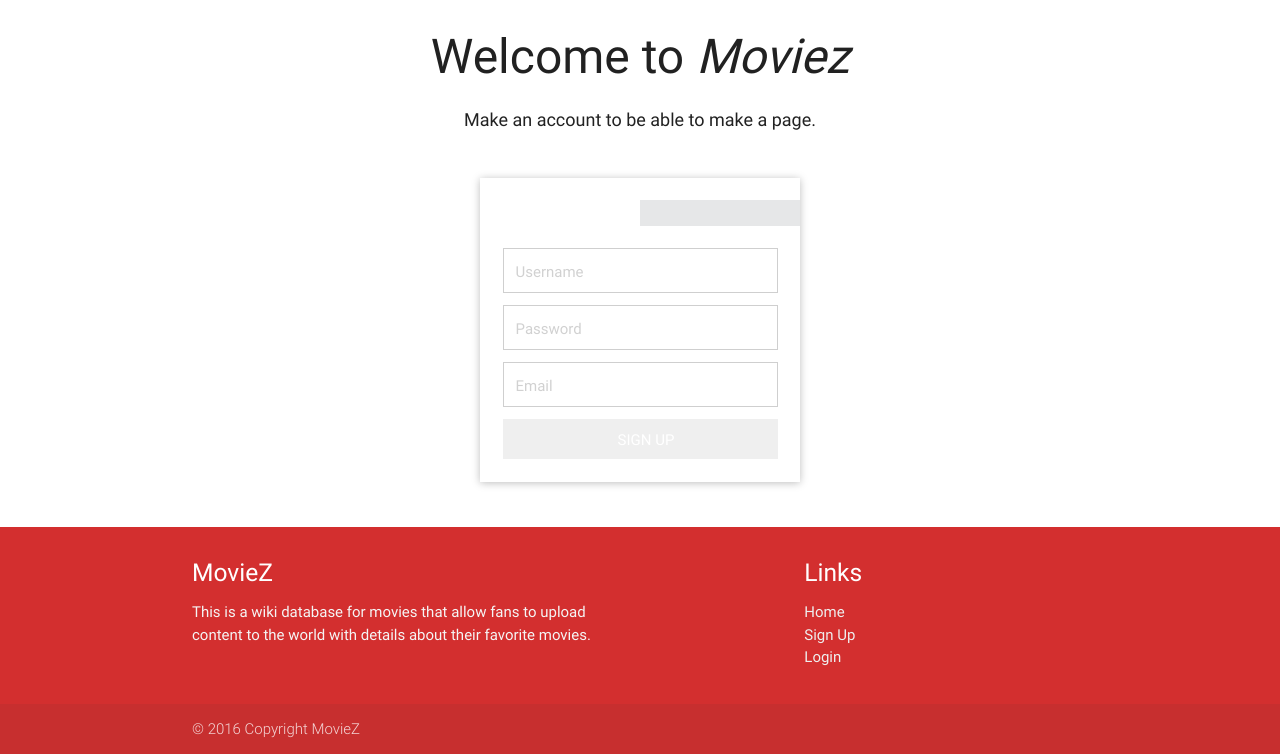
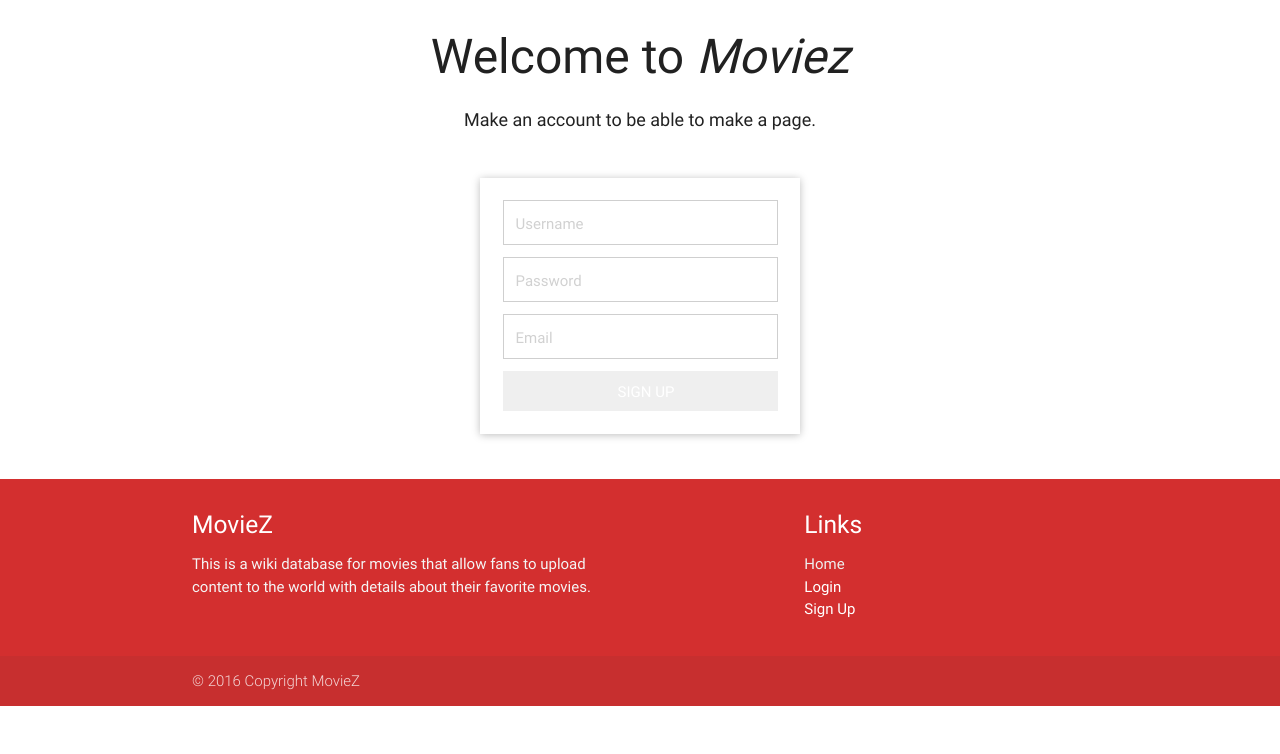
Before and after one commit to marquez-mollee-wm/last-project-2016, a PHP site: page /signup.php in a window 1280 px wide. Shown: the part 193-947 px from the top of the page. After the commit the page ends 899 px from the top, so only its background shows below. Run offline with PHP 8.4, Linux system fonts and the light colour scheme; data that the repository does not hold is empty; some libraries are stand-ins or nearby versions.

Commit message:
Final CSS touches.

```diff
--- a/approvemovie.php
+++ b/approvemovie.php
@@ -116,6 +116,8 @@ else if (isset($id) && isset($name) && isset($description)) {
     echo '<br>';
 }
 
+echo '<br>';
+echo '<br>';
 echo '<a href="admin.php" <button class="btn waves-effect waves-light" type="submit" name="action">Back to Admin';
 echo '<i class="material-icons right">perm_identity</i>';
 echo '</button> </a>';
--- a/footer.php
+++ b/footer.php
@@ -1,5 +1,7 @@
 <style>
-
+    .footBtn {
+        color: white;
+    }
 </style>
 
 <footer class="page-footer red darken-2">
@@ -13,8 +15,16 @@
                 <h5 class="white-text">Links</h5>
                 <ul>
                     <li><a class="grey-text text-lighten-3" href="index.php">Home</a></li>
-                    <li><a class="grey-text text-lighten-3" href="signup.php">Sign Up</a></li>
-                    <li><a class="grey-text text-lighten-3" href="login.php">Login</a></li>
+                    <?php if (isset($_SESSION['username'])) {
+                        echo '<li><a class="footBtn" href="logout.php">Log Out (' . $_SESSION['username'] . ')</a></li>';
+                        echo '<li><a class="footBtn" href="createMoviePage.php">Make A Page</a> </li>';
+
+                    }
+                    else{
+                        echo '<li><a class="footBtn" href="login.php">Login</a></li>';
+                        echo '<li><a class="footBtn" href="signup.php">Sign Up</a></li>';
+                    }
+                    ?>
                 </ul>
             </div>
         </div>
--- a/login.php
+++ b/login.php
@@ -64,10 +64,6 @@ if (empty($_SESSION['idusers'])) {
     echo '<p class="error">' . $error_msg . '</p>';
     ?>
 <div class="form-wrap">
-    <div class="tabs">
-        <h3 class="signup-tab"><a  href="signup.php">Sign Up</a></h3>
-        <h3 class="login-tab"><a class="active" href="login.php">Login</a></h3>
-    </div>
     <div class="tabs-content">
         <div id="signup-tab-content" class="active">
             <form class="signup-form" method="post" action="<?php echo $_SERVER['PHP_SELF']; ?>">
--- a/signup.php
+++ b/signup.php
@@ -9,6 +9,13 @@
     <h1>Welcome to <em>Moviez</em></h1>
     <p>Make an account to be able to make a page.</p>
 </section>
+
+<style>
+    #logBtn {
+        color: #b71c1c;
+    }
+</style>
+
 <?php
 require_once('appvars.php');
 
@@ -39,7 +46,7 @@ if (isset($_POST['submit'])) {
             $data->execute(array('username'=> $username, 'password'=> $password));
 
             // Confirm success with the user
-            echo '<p>Your new account has been successfully created. You\'re now ready to <a href="login.php">log in</a>.</p>';
+            echo '<p>Your new account has been successfully created. You\'re now ready to <a id="logBtn" href="login.php">log in</a>.</p>';
 
             exit();
         }
@@ -50,17 +57,12 @@ if (isset($_POST['submit'])) {
         }
     }
     else {
-        echo '<p class="error">You must enter all of the sign-up data, including the desired password twice.</p>';
+        echo '<p class="error">You must enter all of the sign-up data.</p>';
     }
 }
 
 ?>
 <div class="form-wrap">
-    <div class="tabs">
-        <h3 class="signup-tab"><a class="active" href="signup.php">Sign Up</a></h3>
-        <h3 class="login-tab"><a href="login.php">Login</a></h3>
-    </div>
-
     <div class="tabs-content">
         <div id="signup-tab-content" class="active">
             <form class="signup-form" method="post" action="<?php echo $_SERVER['PHP_SELF']; ?>">
```
Also changed, not shown: editmovie.php (+9 -2 lines), removemovie.php (+7 -2 lines), images/FK.jpg (added).
